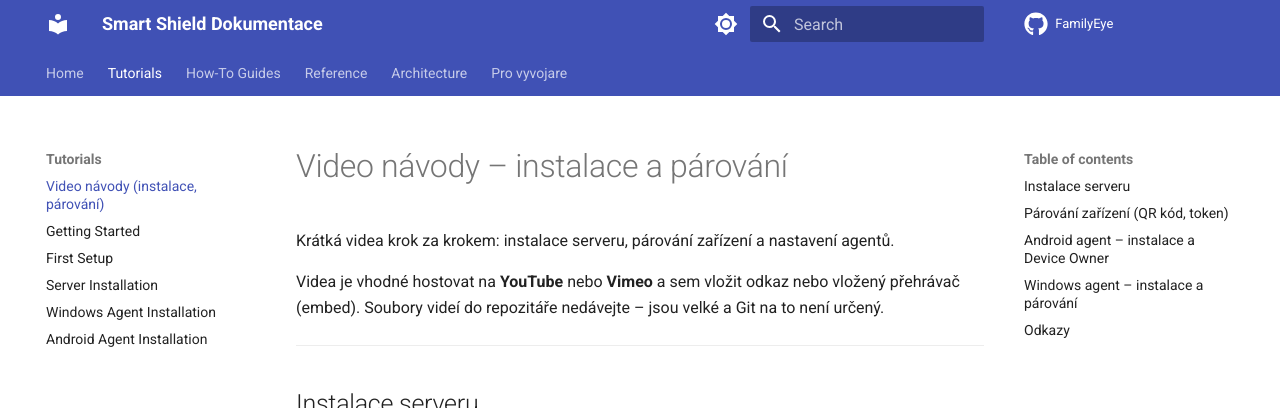
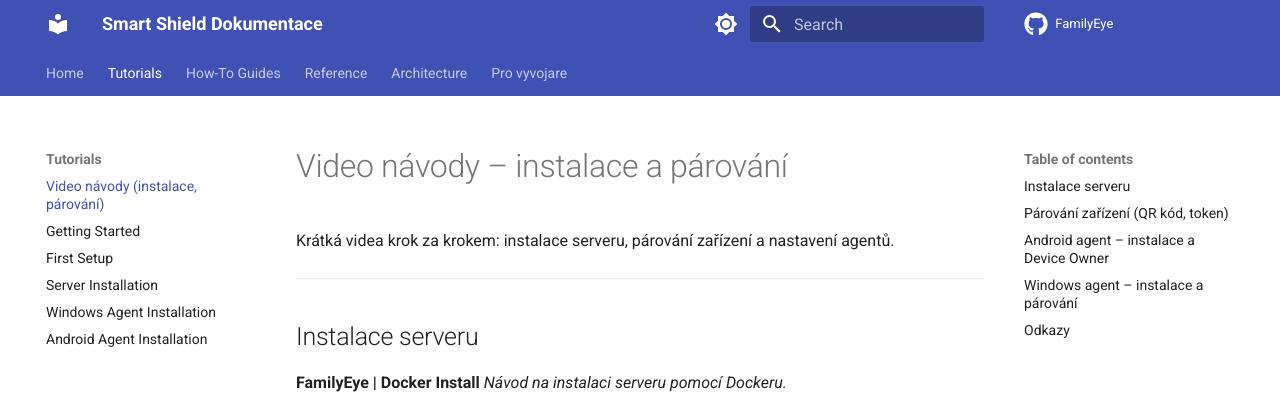
Before and after one commit to SkriptyRobert/FamilyEye, an MkDocs documentation site: the page built from docs/tutorials/videos.md, in a window 1280 px wide and 900 px high, cut to the strip 0-408 px from the top of the window. Built offline with MkDocs 1.6.1 and Material for MkDocs 9.7.7, drawn with Linux system fonts in a browser that asks for light colours; comment, search, counter and statistics services are not loaded.

Commit message:
docs: clean up and update mobile dashboard image

```diff
--- a/docs/tutorials/videos.md
+++ b/docs/tutorials/videos.md
@@ -2,7 +2,7 @@
 
 Krátká videa krok za krokem: instalace serveru, párování zařízení a nastavení agentů.
 
-Videa je vhodné hostovat na **YouTube** nebo **Vimeo** a sem vložit odkaz nebo vložený přehrávač (embed). Soubory videí do repozitáře nedávejte – jsou velké a Git na to není určený.
+
 
 
 ---
--- a/website/src/components/DashboardPreview.css
+++ b/website/src/components/DashboardPreview.css
@@ -108,6 +108,8 @@
 
 .device-phone img {
   border-radius: 20px;
+  transform: scale(1.1);
+  transform-origin: top center;
 }
 
 .device-label {
```
